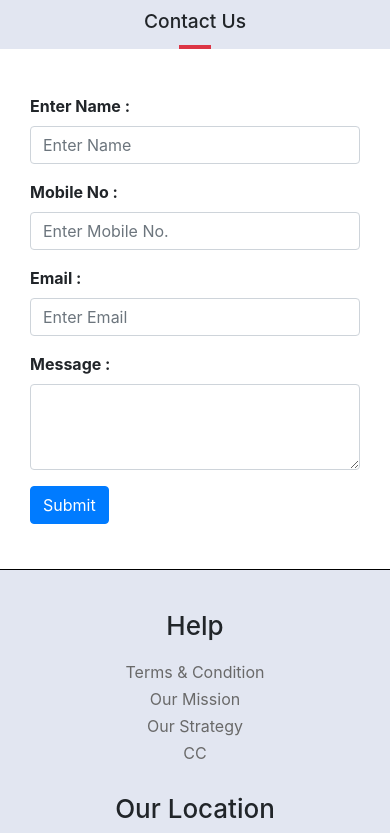
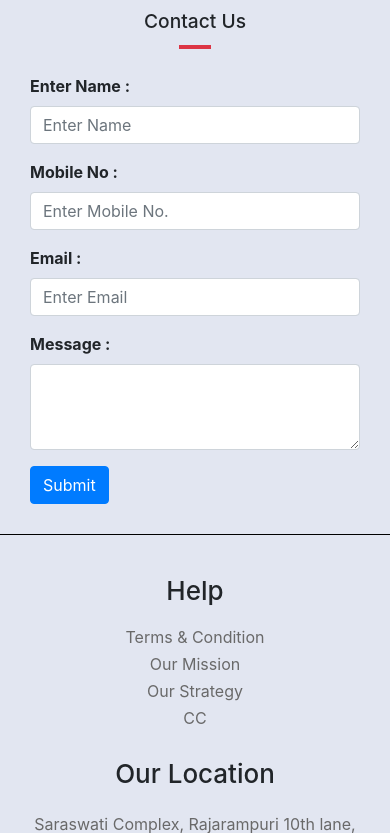
Before and after one commit to TeamTechno123/matrimony, a CodeIgniter app: page /matrimony/index.php/website/contact in a window 390 px wide. Shown: the part 88-921 px from the top of the page. Run offline with CodeIgniter, Linux system fonts and the light colour scheme; some libraries are stand-ins or nearby versions.

Commit message:
contact mobile

```diff
--- a/assets/css/website.css
+++ b/assets/css/website.css
@@ -30,6 +30,7 @@ body{
   text-align: center;
   color: #fff;
 }
+
 .heading{
       background-color: #e2e6f1;
 }
@@ -266,8 +267,9 @@ height: 50%;
 }
 
 .contact{
-  padding-top: 30px;
-  padding-bottom: 30px;
+    background-color: #e2e6f1;
+  padding-top: 10px;
+  padding-bottom: 15px;
 }
 
 .policy{
@@ -478,6 +480,8 @@ text-align: center;
   list-style-type:none;
 }
 
+
+
 @media only screen and (max-width: 418px) {
 
 
```
